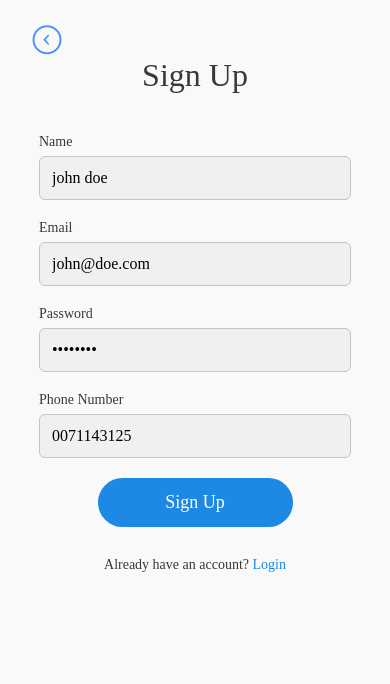
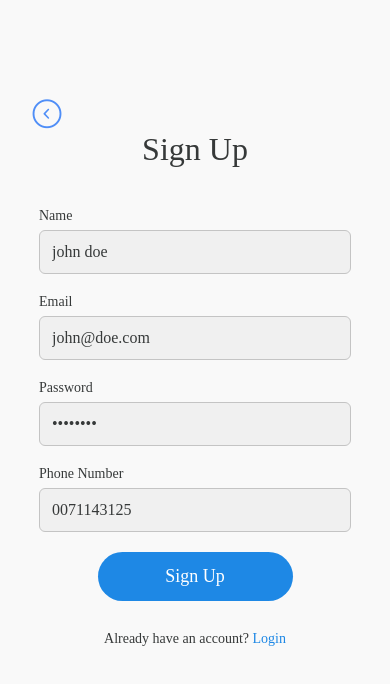
Before and after one commit to Monah-Haidar/EcomApp, a React Native app: screen /SignUp in a window 390 px wide. Shown: the top 684 px of the page. Built offline with nearby package versions, Linux system fonts and the light colour scheme.

Commit message:
Implement keyboard avoiding view

```diff
--- a/src/screens/Auth/LoginScreen/LoginScreen.tsx
+++ b/src/screens/Auth/LoginScreen/LoginScreen.tsx
@@ -1,18 +1,21 @@
-import { zodResolver } from '@hookform/resolvers/zod';
-import { useNavigation } from '@react-navigation/native';
-import { useState } from 'react';
-import { Controller, useForm } from 'react-hook-form';
+import {zodResolver} from '@hookform/resolvers/zod';
+import {useNavigation} from '@react-navigation/native';
+import {useState} from 'react';
+import {Controller, useForm} from 'react-hook-form';
 import {
+  KeyboardAvoidingView,
+  Platform,
   Pressable,
+  ScrollView,
   Text,
   TextInput,
-  View
+  View,
 } from 'react-native';
-import { useSafeAreaInsets } from 'react-native-safe-area-context';
-import { z } from 'zod';
-import { useAuth } from '../../../store/AuthStore/AuthStore';
-import { useTheme } from '../../../store/ThemeStore/ThemeStore';
-import { formStyles } from '../../../styles/formStyles';
+import {useSafeAreaInsets} from 'react-native-safe-area-context';
+import {z} from 'zod';
+import {useAuth} from '../../../store/AuthStore/AuthStore';
+import {useTheme} from '../../../store/ThemeStore/ThemeStore';
+import {formStyles} from '../../../styles/formStyles';
 
 const LoginSchema = z.object({
   email: z
@@ -56,8 +59,6 @@ const LoginScreen = () => {
 
   const styles = formStyles(theme);
 
-
-
   const onSubmit = (data: FormData) => {
     console.log('Form Data:', data);
 
@@ -74,15 +75,30 @@ const LoginScreen = () => {
   };
 
   return (
+    <KeyboardAvoidingView
+      style={{flex: 1}}
+      behavior={Platform.OS === 'ios' ? 'padding' : 'height'}
+      keyboardVerticalOffset={Platform.OS === 'ios' ? 64 : 0}
+    >
+      <ScrollView
+        contentContainerStyle={{
+          flexGrow: 1,
+          justifyContent: 'center',
+          paddingTop: insets.top,
+          paddingBottom: insets.bottom,
+          paddingLeft: insets.left,
+          paddingRight: insets.right,
+        }}
+        keyboardShouldPersistTaps="handled">
         <View
           style={[
             styles.container,
-        {
-          marginTop: insets.top,
-          marginBottom: insets.bottom,
-          marginLeft: insets.left,
-          marginRight: insets.right,
-        },
+            // {
+            //   marginTop: insets.top,
+            //   marginBottom: insets.bottom,
+            //   marginLeft: insets.left,
+            //   marginRight: insets.right,
+            // },
           ]}>
           <Text style={[styles.title, {marginTop: 64}]}>Login</Text>
 
@@ -131,7 +147,9 @@ const LoginScreen = () => {
             )}
           </View>
 
-      <Pressable style={styles.submitButton} onPress={handleSubmit(onSubmit)}>
+          <Pressable
+            style={styles.submitButton}
+            onPress={handleSubmit(onSubmit)}>
             <Text style={styles.submitButtonText}>Login</Text>
           </Pressable>
 
@@ -144,7 +162,8 @@ const LoginScreen = () => {
             </Text>
           </Text>
         </View>
-    // </View>
+      </ScrollView>
+    </KeyboardAvoidingView>
   );
 };
 
--- a/src/screens/Auth/SignUpScreen/SignUpScreen.tsx
+++ b/src/screens/Auth/SignUpScreen/SignUpScreen.tsx
@@ -2,13 +2,12 @@ import {zodResolver} from '@hookform/resolvers/zod';
 import {useNavigation} from '@react-navigation/native';
 import {Controller, useForm} from 'react-hook-form';
 import {
-  Keyboard,
   KeyboardAvoidingView,
   Platform,
   Pressable,
+  ScrollView,
   Text,
   TextInput,
-  TouchableWithoutFeedback,
   View,
 } from 'react-native';
 import {useSafeAreaInsets} from 'react-native-safe-area-context';
@@ -77,30 +76,27 @@ const SignUpScreen = () => {
 
   return (
     <KeyboardAvoidingView
-      style={{
-        flex: 1,
-        marginTop: insets.top,
-        marginBottom: insets.bottom,
-        marginLeft: insets.left,
-        marginRight: insets.right,
-      }}
+      style={{flex: 1}}
       behavior={Platform.OS === 'ios' ? 'padding' : 'height'}
-      keyboardVerticalOffset={Platform.OS === 'ios' ? 100 : 0} // adjust if needed
-    >
-      <TouchableWithoutFeedback onPress={Keyboard.dismiss}>
-        {/* <ScrollView contentContainerStyle={styles.container}> */}
-
+      keyboardVerticalOffset={Platform.OS === 'ios' ? 64 : 0}>
+      <ScrollView
+        contentContainerStyle={{
+          flexGrow: 1,
+          justifyContent: 'center',
+          paddingTop: insets.top,
+          paddingBottom: insets.bottom,
+          paddingLeft: insets.left,
+          paddingRight: insets.right,
+        }}
+        keyboardShouldPersistTaps="handled"
+        >
         <View style={styles.container}>
           <Pressable
-              style={styles.backButton}
-              onPress={() => navigation.goBack()}>
-              <Entypo
-                name="chevron-with-circle-left"
-                size={30}
-                color="#4F8EF7"
-              />
-            </Pressable>
-            <Text style={styles.title}>Sign Up</Text>
+            style={styles.backButton}
+            onPress={() => navigation.goBack()}>
+            <Entypo name="chevron-with-circle-left" size={30} color="#4F8EF7" />
+          </Pressable>
+          <Text style={styles.title}>Sign Up</Text>
 
           <View style={styles.inputContainer}>
             <Text style={styles.label}>Name</Text>
@@ -200,9 +196,7 @@ const SignUpScreen = () => {
             </Text>
           </Text>
         </View>
-
-        {/* </ScrollView> */}
-      </TouchableWithoutFeedback>
+      </ScrollView>
     </KeyboardAvoidingView>
   );
 };
--- a/src/screens/Auth/VerificationScreen/VerificationScreen.tsx
+++ b/src/screens/Auth/VerificationScreen/VerificationScreen.tsx
@@ -2,7 +2,10 @@ import {useRef, useState} from 'react';
 import {
   Alert,
   Button,
+  KeyboardAvoidingView,
+  Platform,
   Pressable,
+  ScrollView,
   StyleSheet,
   Text,
   TextInput,
@@ -23,7 +26,7 @@ const VerificationScreen = () => {
   const styles = verificationStyles(theme);
 
   const handleChange = (text, index) => {
-    if (!/^\d?$/.test(text)) return; // only allow digits
+    if (!/^\d?$/.test(text)) return;
 
     const newCode = [...code];
     newCode[index] = text;
@@ -34,11 +37,7 @@ const VerificationScreen = () => {
       inputRefs.current[index + 1]?.focus();
     }
 
-    // If all inputs are filled, you can use the code
     const fullCode = newCode.join('');
-    // if (fullCode.length === numberOfInputs && !newCode.includes('')) {
-    //   Alert.alert('Code Entered', fullCode);
-    // }
   };
 
   const handleBackspace = (e, index) => {
@@ -51,8 +50,6 @@ const VerificationScreen = () => {
     const fullCode = code.join('');
 
     if (fullCode.length < numberOfInputs || code.includes('')) {
-      // Alert.alert('Incomplete Code', 'Please enter all digits');
-      // return;
       return setError('Please enter all digits');
     }
 
@@ -61,11 +58,20 @@ const VerificationScreen = () => {
       navigation.navigate('Login');
     } else {
       return setError('Invalid credentials');
-      // Alert.alert('Error', 'The code is incorrect');
     }
   };
 
   return (
+    <KeyboardAvoidingView
+      style={{flex: 1}}
+      behavior={Platform.OS === 'ios' ? 'padding' : 'height'}
+      keyboardVerticalOffset={Platform.OS === 'ios' ? 64 : 0}>
+      <ScrollView
+        contentContainerStyle={{
+          flexGrow: 1,
+          justifyContent: 'center',
+        }}
+        keyboardShouldPersistTaps="handled">
         <View style={styles.container}>
           <Text style={styles.title}>Please verify your email address</Text>
           <Text style={styles.subHeading}>
@@ -92,12 +98,12 @@ const VerificationScreen = () => {
             </View>
           </View>
 
-      {/* <Button title="Create Account" onPress={() => onSubmit()} /> */}
-
           <Pressable style={styles.submitButton} onPress={() => onSubmit()}>
             <Text style={styles.submitButtonText}>Create Account</Text>
           </Pressable>
         </View>
+      </ScrollView>
+    </KeyboardAvoidingView>
   );
 };
 
--- a/src/screens/Auth/VerificationScreen/styles.ts
+++ b/src/screens/Auth/VerificationScreen/styles.ts
@@ -46,6 +46,7 @@ export const verificationStyles = (
       fontSize: normalizeFont(FONT_SIZE.LG),
       backgroundColor: theme.background,
       borderColor: theme.border,
+      color: theme.text,
       width: moderateScale(50),
       height: verticalScale(50),
       borderWidth: 1,
--- a/src/styles/formStyles.ts
+++ b/src/styles/formStyles.ts
@@ -12,6 +12,8 @@ export const formStyles = (
       backgroundColor: theme.background,
       flex: 1,
       alignItems: 'center',
+      justifyContent: 'center',
+      paddingBottom: 100,
     },
     title: {
       fontFamily: FONT_FAMILY.POPPINS_SEMI_BOLD,
@@ -35,6 +37,7 @@ export const formStyles = (
       fontSize: normalizeFont(FONT_SIZE.MD),
       backgroundColor: theme.inputFieldBackground,
       borderColor: theme.border,
+      color: theme.text,
       borderWidth: 1,
       borderRadius: scale(6),
       padding: moderateScale(12),
@@ -68,7 +71,7 @@ export const formStyles = (
     backButton: {
       alignSelf: 'flex-start',
       paddingHorizontal: moderateScale(32),
-      paddingTop: verticalScale(24),
+      // paddingTop: verticalScale(24),
     },
 
     // backButton: {
```
Lines whose indentation alone changed are shown as unchanged.
